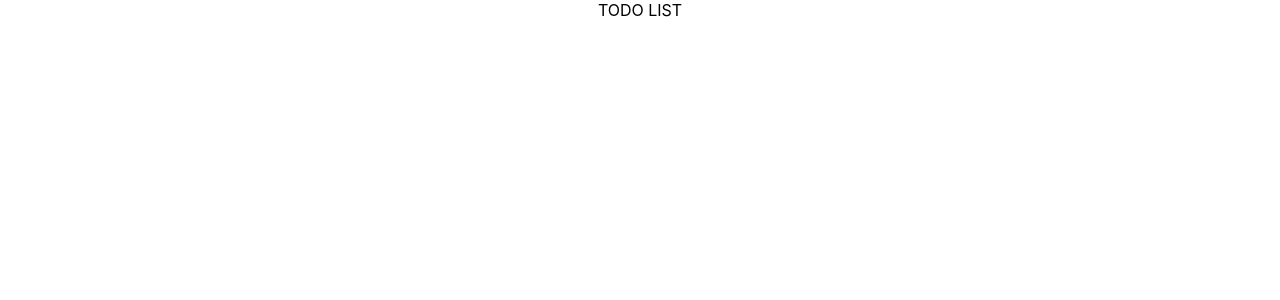
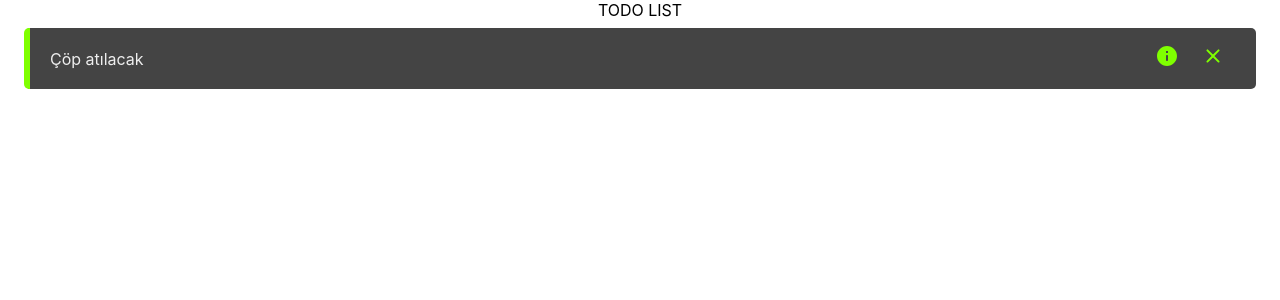
Before and after one commit to tmrdurgun/node-react-todo, a React (Create React App) app in the folder ui/: page / in a window 1280 px wide. Shown: the top 300 px of the page. Built offline with nearby package versions, Linux system fonts and the light colour scheme.

Commit message:
todo item design created

```diff
--- a/ui/src/components/TodoItem/TodoItem.js
+++ b/ui/src/components/TodoItem/TodoItem.js
@@ -1,6 +1,8 @@
 import React, {Component} from 'react';
 import { Paper } from '@material-ui/core';
 import './style.scss';
+
+import {CloseRounded, InfoRounded} from '@material-ui/icons';
 
 class todoItem extends Component {
     constructor(props){
@@ -11,18 +13,42 @@ class todoItem extends Component {
         }
     }
 
+    handleTaskDetailsClick = (task) => {
+        console.log(task);
+    }
+
     render(){
-        const { todoItem } = this.props;
-        console.log(todoItem);
+        const { task } = this.props;
+        console.log(task);
 
         return(
             <>
-                {todoItem && <Paper className="todoItem" data-testid={`todoItem-${todoItem.id || '1'}`}>
-                    <h4 className="title">{todoItem.title}</h4>
-                    <div className="desc">
-                        {todoItem.desc}
-                    </div>
-                </Paper>}
+                {task && <div className="task-container" data-testid={`todoItem-${task.id || '1'}`} onClick={(e) => {
+            e.stopPropagation();
+            this.handleTaskClick(task)
+        }
+         } style={task.status ? {borderLeft: "6px solid chartreuse"} : {}}>
+            <div className="task-title" >
+                {task.title}
+            </div>
+
+            <div className="buttons-container">
+                <button className="see-task-details-button" onClick={ (e) => {
+                    e.stopPropagation();
+                    this.handleTaskDetailsClick();
+                    }}>
+                    <InfoRounded />
+                </button>
+                <button className="remove-task-button" onClick={ (e) => {
+                    e.stopPropagation();
+                    this.handleTaskDeletion(task);
+                }}>
+                    <CloseRounded />
+                </button>
+            </div>
+        </div>}
+
+
             </>
         )
     }
--- a/ui/src/components/TodoItem/style.scss
+++ b/ui/src/components/TodoItem/style.scss
@@ -1,45 +1,25 @@
-.todoItem {
-    margin: auto;
-    padding: 30px 0;
-
-    &-image img {
-        width: 100%;
-    }
-
-    &-info{
-        display: flex;
-        align-items: center;
-        flex-direction: column;
-        justify-content: space-evenly;
-        height: 100%;
-    }
-
-    .todoItem-link{
-        width: 96%;
-    }
-
-    .todoItem-link a, .todoItem-link a button {
-        display: block;
-        text-decoration: none;
-        width: 100%;
-    }
-
-    .price-container{
-        .price{
-            display: inline-block;
-            margin-right: 15px;
-            color: #e74747;
-            font-size: 1.3em;
-        }
-
-        .stock{
-            display: inline-block;
-            padding: 3px;
-            border: 1px solid #3ea835;
-            border-radius: 2px;
-            margin-right: 15px;
-            color: #3ea835;
-        }
-    }
+.task-container {
+    background-color: #444;
+    margin: 8px 0;
+    padding: 15px 20px;
+    display: flex;
+    border-radius: 5px;
+    justify-content: space-between;
+    color: #eee;
+    align-items: center;
 
 }
+
+.task-title {
+    cursor: pointer;
+}
+
+.remove-task-button,
+.see-task-details-button {
+    border: none;
+    background-color: #444;
+    font-size: 20px;
+    color: chartreuse;
+    margin: 0 5px;
+    cursor: pointer;
+}
--- a/ui/src/components/TodoList/TodoList.js
+++ b/ui/src/components/TodoList/TodoList.js
@@ -39,7 +39,12 @@ class todos extends Component {
               <Container>
               TODO LIST
 
-              <TodoItem />
+              <TodoItem task={{
+                id: 'asdasd123asd',
+                title: 'Çöp atılacak',
+                desc: 'acil',
+                status: 1
+              }} />
             </Container>
             </>
         )
```
